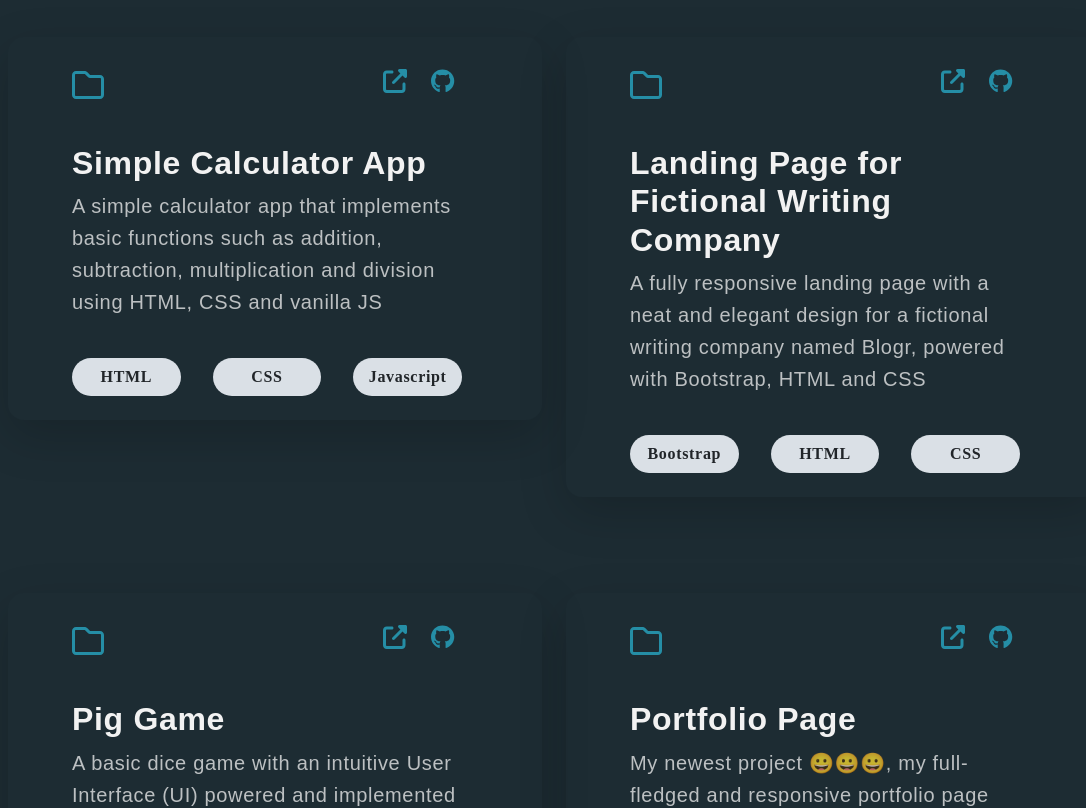
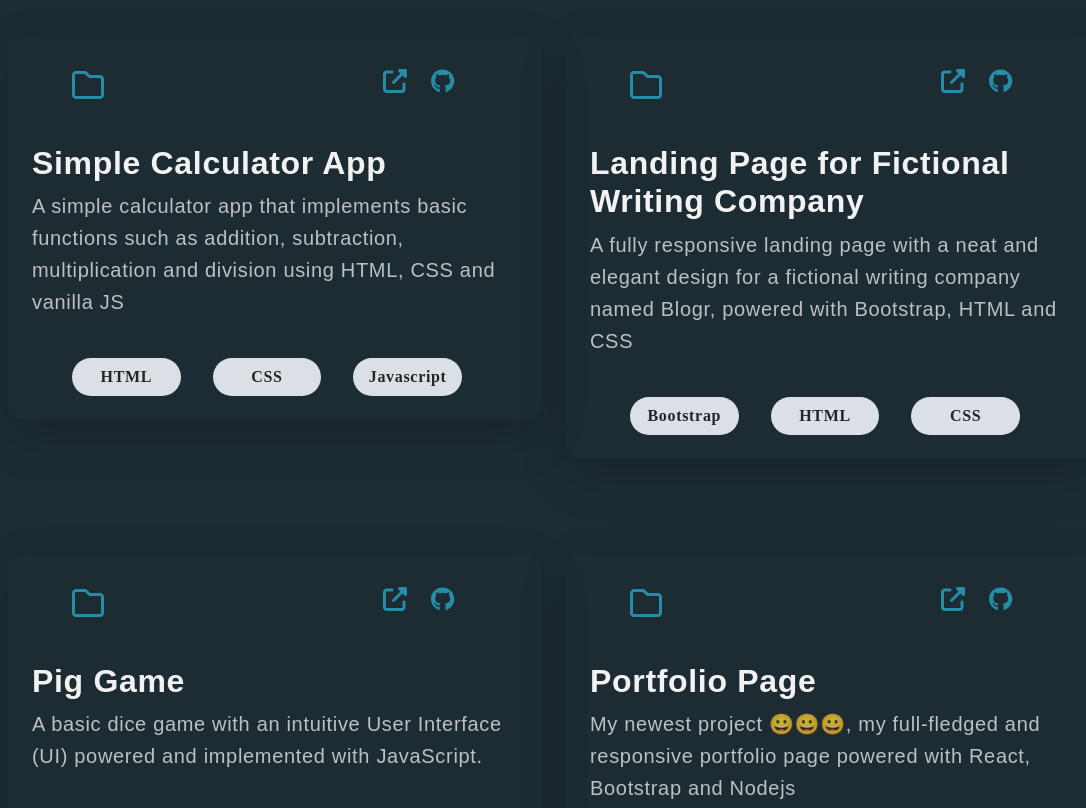
Before and after one commit to Kafolabi/portfolio, a React (Create React App) app: page / in a window 1280 px wide. Shown: the part 2380-3188 px from the top of the page, without its empty margins (86-1172 px from the left). Built offline with nearby package versions, Linux system fonts and the light colour scheme; a web font is replaced by a local one.

Commit message:
Update PortfolioBody.js
Reduced the margin of the portfolio cards

```diff
--- a/src/components/PortfolioBody.js
+++ b/src/components/PortfolioBody.js
@@ -1,6 +1,6 @@
 const PortfolioBody = (props) => {
   return (
-    <div className="card-body mx-5">
+    <div className="card-body mx-2">
       <h2 className="fw-bolder">{props.heading}</h2>
       <p className="fs-5 opacity-75">{props.paragraph}</p>
     </div>
```
